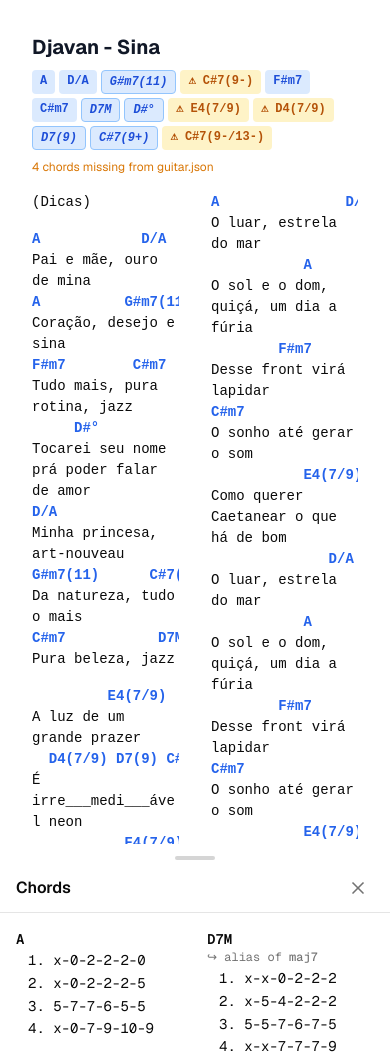
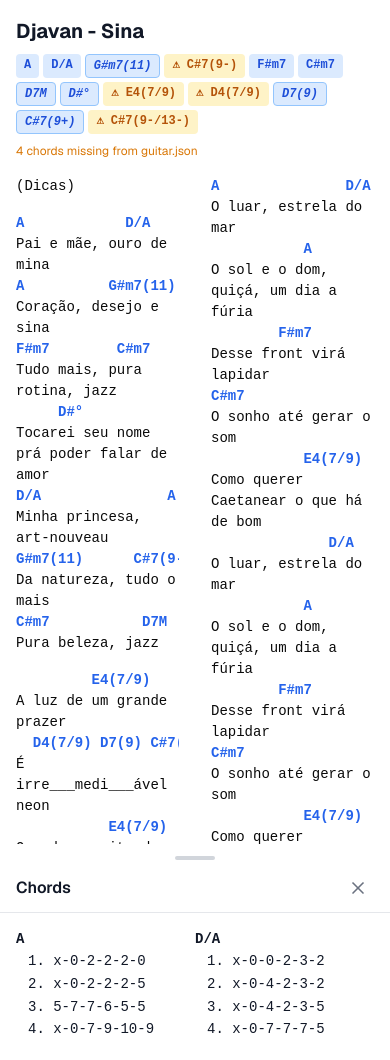
Before and after one commit to carlosvelosos/cifra-manager, a Next.js app: page /cifra-manager/artists/djavan/sina in a window 390 px wide. After the commit the page ends 1028 px from the top, so only its background shows below. Built offline with nearby package versions, Linux system fonts and the light colour scheme.

Commit message:
fix: replace Tailwind/CSS-var classes with inline styles in AppShell, ChordsPanel, FloatingMenu (iOS 10 Safari compat)

```diff
--- a/app/AppShell.tsx
+++ b/app/AppShell.tsx
@@ -7,12 +7,13 @@
   const { showChordsPanel } = useChords();
 
   return (
-    <div className="overflow-hidden">
+    <div style={{ overflow: "hidden" }}>
       {/* Page content — CSS transition slides up when chords panel opens */}
       <div
-        className={`relative min-h-screen chords-panel-transition${showChordsPanel ? " chords-panel-open" : ""}`}
+        className={`chords-panel-transition${showChordsPanel ? " chords-panel-open" : ""}`}
+        style={{ position: "relative", minHeight: "100vh" }}
       >
-        <main className="p-4">{children}</main>
+        <main>{children}</main>
       </div>
 
       {/* Chords panel — slides up from below */}
--- a/components/chords-panel.tsx
+++ b/components/chords-panel.tsx
@@ -4,8 +4,6 @@
 import { X } from "lucide-react";
 import { useChords } from "@/lib/chords-context";
 import { formatChordPosition } from "@/lib/chord-position-loader";
-
-const SWIPE_CLOSE_THRESHOLD = 80; // px downward drag to dismiss
 
 export default function ChordsPanel() {
   const {
@@ -25,58 +23,140 @@
 
   return (
     <div
-      className={`fixed inset-0 z-40 bg-background flex flex-col chords-panel-slide${showChordsPanel ? " chords-panel-slide-open" : ""}`}
-      style={{ pointerEvents: showChordsPanel ? "auto" : "none" }}
+      className={`chords-panel-slide${showChordsPanel ? " chords-panel-slide-open" : ""}`}
+      style={{
+        position: "fixed",
+        top: 0,
+        right: 0,
+        bottom: 0,
+        left: 0,
+        zIndex: 40,
+        backgroundColor: "#ffffff",
+        display: "flex",
+        flexDirection: "column",
+        pointerEvents: showChordsPanel ? "auto" : "none",
+      }}
     >
-      <div className="sticky top-0 z-10 bg-background border-b flex flex-col items-center pt-3 pb-2 px-4 shrink-0 cursor-grab active:cursor-grabbing">
+      {/* Sticky header */}
+      <div
+        style={{
+          position: "sticky",
+          top: 0,
+          zIndex: 10,
+          backgroundColor: "#ffffff",
+          borderBottom: "1px solid #e5e7eb",
+          display: "flex",
+          flexDirection: "column",
+          alignItems: "center",
+          paddingTop: "12px",
+          paddingBottom: "8px",
+          paddingLeft: "16px",
+          paddingRight: "16px",
+          flexShrink: 0,
+        }}
+      >
         {/* Drag handle pill */}
-        <div className="w-10 h-1 rounded-full bg-muted-foreground/30 mb-3" />
-        <div className="w-full flex items-center justify-between">
-          <span className="text-base font-semibold text-foreground">
+        <div
+          style={{
+            width: "40px",
+            height: "4px",
+            borderRadius: "9999px",
+            backgroundColor: "#d1d5db",
+            marginBottom: "12px",
+          }}
+        />
+        <div
+          style={{
+            width: "100%",
+            display: "flex",
+            alignItems: "center",
+            justifyContent: "space-between",
+          }}
+        >
+          <span
+            style={{ fontSize: "1rem", fontWeight: "600", color: "#111827" }}
+          >
             Chords
           </span>
           <button
             onClick={() => setShowChordsPanel(false)}
-            className="p-1.5 rounded-lg hover:bg-muted transition-colors"
             aria-label="Close chords panel"
+            style={{
+              padding: "6px",
+              borderRadius: "8px",
+              border: "none",
+              backgroundColor: "transparent",
+              cursor: "pointer",
+              color: "#6b7280",
+              display: "flex",
+              alignItems: "center",
+              justifyContent: "center",
+            }}
           >
-            <X className="w-5 h-5 text-muted-foreground" />
+            <X style={{ width: "20px", height: "20px" }} />
           </button>
         </div>
       </div>
 
       {/* Scrollable body */}
-      <div ref={scrollRef} className="flex-1 overflow-auto p-4 pb-28">
+      <div
+        ref={scrollRef}
+        style={{
+          flex: 1,
+          overflowY: "auto",
+          padding: "16px",
+          paddingBottom: "112px",
+        }}
+      >
         {chordsWithPositions.length > 0 ? (
-          <div className="columns-2 sm:columns-3 md:columns-4 gap-x-6">
+          <div style={{ display: "flex", flexWrap: "wrap" }}>
             {chordsWithPositions.map((chord) => (
               <div
                 key={chord.name}
-                className="break-inside-avoid mb-5 font-mono text-sm"
+                style={{
+                  width: "50%",
+                  marginBottom: "20px",
+                  fontFamily: "monospace",
+                  fontSize: "0.875rem",
+                  boxSizing: "border-box",
+                  paddingRight: "16px",
+                }}
               >
-                {/* Chord name */}
-                <div className="font-semibold text-foreground">
+                <div style={{ fontWeight: "600", color: "#111827" }}>
                   {chord.name}
                 </div>
-                {/* Alias annotation */}
                 {chord.resolvedAlias && (
-                  <div className="text-xs text-muted-foreground mb-0.5">
+                  <div
+                    style={{
+                      fontSize: "0.75rem",
+                      color: "#6b7280",
+                      marginBottom: "2px",
+                    }}
+                  >
                     ↪ alias of{" "}
-                    <span className="font-mono font-medium">
+                    <span
+                      style={{
+                        fontFamily: "monospace",
+                        fontWeight: "500",
+                      }}
+                    >
                       {chord.resolvedAlias}
                     </span>
                   </div>
                 )}
-                {/* Positions */}
                 {chord.positions.length === 0 ? (
-                  <div className="text-muted-foreground pl-3">
+                  <div style={{ color: "#6b7280", paddingLeft: "12px" }}>
                     (no positions found)
                   </div>
                 ) : (
                   chord.positions.map((pos, idx) => (
                     <div
                       key={idx}
-                      className="text-foreground pl-3 leading-relaxed"
+                      style={{
+                        color: "#111827",
+                        paddingLeft: "12px",
+                        lineHeight: "1.625",
+                      }}
                     >
                       {idx + 1}. {formatChordPosition(pos)}
                     </div>
@@ -86,31 +166,63 @@
             ))}
           </div>
         ) : (
-          <p className="text-sm text-muted-foreground">
+          <p style={{ fontSize: "0.875rem", color: "#6b7280" }}>
             No chords available for this song.
           </p>
         )}
 
         {/* Missing chords warning */}
         {missingChords.length > 0 && (
-          <div className="mt-6 pt-4 border-t border-amber-200 dark:border-amber-800">
-            <p className="text-xs font-semibold text-amber-600 dark:text-amber-400 mb-2">
+          <div
+            style={{
+              marginTop: "24px",
+              paddingTop: "16px",
+              borderTop: "1px solid #fde68a",
+            }}
+          >
+            <p
+              style={{
+                fontSize: "0.75rem",
+                fontWeight: "600",
+                color: "#d97706",
+                marginBottom: "8px",
+              }}
+            >
               ⚠️ Missing from guitar.json
             </p>
-            <div className="flex flex-wrap gap-1.5">
+            <div style={{ display: "flex", flexWrap: "wrap" }}>
               {missingChords.map((name) => (
                 <span
                   key={name}
-                  className="inline-block px-2 py-0.5 rounded bg-amber-100 dark:bg-amber-900/40 text-amber-700 dark:text-amber-300 text-xs font-mono font-semibold"
+                  style={{
+                    display: "inline-block",
+                    padding: "2px 8px",
+                    borderRadius: "4px",
+                    backgroundColor: "#fef3c7",
+                    color: "#b45309",
+                    fontSize: "0.75rem",
+                    fontFamily: "monospace",
+                    fontWeight: "600",
+                    marginRight: "6px",
+                    marginBottom: "6px",
+                  }}
                 >
                   {name}
                 </span>
               ))}
             </div>
-            <p className="text-xs text-muted-foreground mt-2">
+            <p
+              style={{
+                fontSize: "0.75rem",
+                color: "#6b7280",
+                marginTop: "8px",
+              }}
+            >
               Add these to{" "}
-              <code className="font-mono">lib/chords/guitar.json</code> to see
-              their fingering positions.
+              <code style={{ fontFamily: "monospace" }}>
+                lib/chords/guitar.json
+              </code>{" "}
+              to see their fingering positions.
             </p>
           </div>
         )}
--- a/components/floating-menu.tsx
+++ b/components/floating-menu.tsx
@@ -1,15 +1,14 @@
 "use client";
 
 import { Home, Settings, User, Music } from "lucide-react";
-import { ExpandableTabs } from "@/components/ui/expandable-tabs";
-import { useRouter, usePathname } from "next/navigation";
+import Link from "next/link";
+import { usePathname } from "next/navigation";
 import { useState, useRef } from "react";
 import { useOnClickOutside } from "usehooks-ts";
 import { useHighlightSettings } from "@/lib/highlight-context";
 import { useChords } from "@/lib/chords-context";
 
 export default function FloatingMenu() {
-  const router = useRouter();
   const pathname = usePathname();
   const {
     tabHighlightEnabled,
@@ -33,158 +32,252 @@
     setShowSettingsMenu(false);
   });
 
-  // Extract artist slug from pathname for "Artist" navigation button
   const pathParts = pathname.split("/");
-  const artist = pathParts[1] === "artists" && pathParts[2] ? pathParts[2] : "";
-
-  // Show chords/artist/home tabs only on song pages (depth > 3)
+  const artist =
+    pathParts[1] === "artists" && pathParts[2] ? pathParts[2] : "";
   const isOnSongPage = pathParts.length > 3;
 
-  const handleTabChange = (index: number | null) => {
-    if (index === null) return;
-
-    if (isOnSongPage) {
-      // tabs: [Chords(0), separator(1), Artist(2), Home(3), Settings(4)]
-      if (index === 0) {
-        setShowChordsPanel(!showChordsPanel);
-      } else if (index === 2) {
-        router.push(`/artists/${artist}`);
-      } else if (index === 3) {
-        router.push("/");
-      } else if (index === 4) {
-        setShowSettingsMenu(!showSettingsMenu);
-      }
-    } else {
-      // tabs: [Home(0), Settings(1)]
-      if (index === 0) {
-        router.push("/");
-      } else if (index === 1) {
-        setShowSettingsMenu(!showSettingsMenu);
-      }
-    }
+  const iconBtn: React.CSSProperties = {
+    display: "flex",
+    alignItems: "center",
+    justifyContent: "center",
+    width: "44px",
+    height: "40px",
+    border: "none",
+    borderRadius: "12px",
+    backgroundColor: "transparent",
+    cursor: "pointer",
+    color: "#6b7280",
+    padding: 0,
+    textDecoration: "none",
   };
 
-  const tabs = isOnSongPage
-    ? [
-        { title: "Chords", icon: Music },
-        { type: "separator" as const },
-        { title: "Artist", icon: User },
-        { title: "Home", icon: Home },
-        { title: "Settings", icon: Settings },
-      ]
-    : [
-        { title: "Home", icon: Home },
-        { title: "Settings", icon: Settings },
-      ];
+  const ToggleRow = ({
+    label,
+    on,
+    toggle,
+    color,
+  }: {
+    label: string;
+    on: boolean;
+    toggle: () => void;
+    color: string;
+  }) => (
+    <div
+      style={{
+        display: "flex",
+        alignItems: "center",
+        justifyContent: "space-between",
+        marginBottom: "8px",
+      }}
+    >
+      <span style={{ fontSize: "0.875rem", color: "#6b7280" }}>{label}</span>
+      <button
+        onClick={toggle}
+        style={{
+          padding: "2px 12px",
+          fontSize: "0.75rem",
+          borderRadius: "9999px",
+          border: "none",
+          cursor: "pointer",
+          backgroundColor: on ? color : "#f3f4f6",
+          color: on ? "#ffffff" : "#6b7280",
+        }}
+      >
+        {on ? "ON" : "OFF"}
+      </button>
+    </div>
+  );
 
   return (
-    <div className="fixed bottom-6 left-1/2 transform -translate-x-1/2 z-50">
-      <div className="relative flex flex-col items-center">
-        {/* Settings Menu */}
+    <div
+      style={{
+        position: "fixed",
+        bottom: "24px",
+        left: "50%",
+        WebkitTransform: "translateX(-50%)",
+        transform: "translateX(-50%)",
+        zIndex: 50,
+        display: "flex",
+        flexDirection: "column",
+        alignItems: "center",
+      }}
+    >
+      {/* Settings panel */}
       {showSettingsMenu && (
         <div
           ref={settingsMenuRef}
-            className="absolute bottom-full mb-4 right-0 bg-background border rounded-2xl shadow-lg p-4 min-w-64"
+          style={{
+            position: "absolute",
+            bottom: "100%",
+            right: 0,
+            marginBottom: "16px",
+            backgroundColor: "#ffffff",
+            border: "1px solid #e5e7eb",
+            borderRadius: "16px",
+            boxShadow: "0 4px 16px rgba(0,0,0,0.12)",
+            padding: "16px",
+            minWidth: "256px",
+          }}
         >
-            <div className="space-y-3">
-              <div className="text-sm font-medium text-foreground mb-3">
+          <div
+            style={{
+              fontSize: "0.875rem",
+              fontWeight: "600",
+              color: "#111827",
+              marginBottom: "12px",
+            }}
+          >
             Settings
           </div>
 
-              {/* Highlight controls */}
-              <div className="space-y-2 pb-3 border-b">
-                <div className="text-xs font-medium text-foreground mb-2">
+          {/* Highlight section */}
+          <div
+            style={{
+              borderBottom: "1px solid #e5e7eb",
+              paddingBottom: "12px",
+              marginBottom: "12px",
+            }}
+          >
+            <div
+              style={{
+                fontSize: "0.75rem",
+                fontWeight: "600",
+                color: "#111827",
+                marginBottom: "8px",
+              }}
+            >
               Highlight Features
             </div>
-                <div className="flex items-center justify-between">
-                  <span className="text-sm text-muted-foreground">
-                    Tab blocks
-                  </span>
-                  <button
-                    onClick={() => setTabHighlightEnabled(!tabHighlightEnabled)}
-                    className={`px-3 py-1 text-xs rounded-full transition-colors ${tabHighlightEnabled ? "bg-red-500 text-white" : "bg-muted text-muted-foreground"}`}
-                  >
-                    {tabHighlightEnabled ? "ON" : "OFF"}
-                  </button>
-                </div>
-                <div className="flex items-center justify-between">
-                  <span className="text-sm text-muted-foreground">
-                    Parte sections
-                  </span>
-                  <button
-                    onClick={() =>
-                      setParteHighlightEnabled(!parteHighlightEnabled)
-                    }
-                    className={`px-3 py-1 text-xs rounded-full transition-colors ${parteHighlightEnabled ? "bg-blue-500 text-white" : "bg-muted text-muted-foreground"}`}
-                  >
-                    {parteHighlightEnabled ? "ON" : "OFF"}
-                  </button>
-                </div>
-                <div className="flex items-center justify-between">
-                  <span className="text-sm text-muted-foreground">
-                    Bracket sections
-                  </span>
-                  <button
-                    onClick={() =>
+            <ToggleRow
+              label="Tab blocks"
+              on={tabHighlightEnabled}
+              toggle={() => setTabHighlightEnabled(!tabHighlightEnabled)}
+              color="#ef4444"
+            />
+            <ToggleRow
+              label="Parte sections"
+              on={parteHighlightEnabled}
+              toggle={() => setParteHighlightEnabled(!parteHighlightEnabled)}
+              color="#3b82f6"
+            />
+            <ToggleRow
+              label="Bracket sections"
+              on={bracketHighlightEnabled}
+              toggle={() =>
                 setBracketHighlightEnabled(!bracketHighlightEnabled)
               }
-                    className={`px-3 py-1 text-xs rounded-full transition-colors ${bracketHighlightEnabled ? "bg-green-500 text-white" : "bg-muted text-muted-foreground"}`}
-                  >
-                    {bracketHighlightEnabled ? "ON" : "OFF"}
-                  </button>
-                </div>
+              color="#22c55e"
+            />
           </div>
 
-              {/* Hide controls */}
-              <div className="space-y-2 pb-3 border-b">
-                <div className="text-xs font-medium text-foreground mb-2">
+          {/* Hide section */}
+          <div
+            style={{
+              borderBottom: "1px solid #e5e7eb",
+              paddingBottom: "12px",
+              marginBottom: "12px",
+            }}
+          >
+            <div
+              style={{
+                fontSize: "0.75rem",
+                fontWeight: "600",
+                color: "#111827",
+                marginBottom: "8px",
+              }}
+            >
               Hide Lines
             </div>
-                <div className="flex items-center justify-between">
-                  <span className="text-sm text-muted-foreground">
-                    Hide tab blocks
-                  </span>
-                  <button
-                    onClick={() => setTabHideEnabled(!tabHideEnabled)}
-                    className={`px-3 py-1 text-xs rounded-full transition-colors ${tabHideEnabled ? "bg-red-500 text-white" : "bg-muted text-muted-foreground"}`}
-                  >
-                    {tabHideEnabled ? "ON" : "OFF"}
-                  </button>
-                </div>
-                <div className="flex items-center justify-between">
-                  <span className="text-sm text-muted-foreground">
-                    Hide parte sections
-                  </span>
-                  <button
-                    onClick={() => setParteHideEnabled(!parteHideEnabled)}
-                    className={`px-3 py-1 text-xs rounded-full transition-colors ${parteHideEnabled ? "bg-blue-500 text-white" : "bg-muted text-muted-foreground"}`}
-                  >
-                    {parteHideEnabled ? "ON" : "OFF"}
-                  </button>
-                </div>
-                <div className="flex items-center justify-between">
-                  <span className="text-sm text-muted-foreground">
-                    Hide bracket sections
-                  </span>
-                  <button
-                    onClick={() => setBracketHideEnabled(!bracketHideEnabled)}
-                    className={`px-3 py-1 text-xs rounded-full transition-colors ${bracketHideEnabled ? "bg-green-500 text-white" : "bg-muted text-muted-foreground"}`}
-                  >
-                    {bracketHideEnabled ? "ON" : "OFF"}
-                  </button>
-                </div>
+            <ToggleRow
+              label="Hide tab blocks"
+              on={tabHideEnabled}
+              toggle={() => setTabHideEnabled(!tabHideEnabled)}
+              color="#ef4444"
+            />
+            <ToggleRow
+              label="Hide parte sections"
+              on={parteHideEnabled}
+              toggle={() => setParteHideEnabled(!parteHideEnabled)}
+              color="#3b82f6"
+            />
+            <ToggleRow
+              label="Hide bracket sections"
+              on={bracketHideEnabled}
+              toggle={() => setBracketHideEnabled(!bracketHideEnabled)}
+              color="#22c55e"
+            />
           </div>
 
           <button
             onClick={() => setShowSettingsMenu(false)}
-                className="w-full text-left text-sm text-muted-foreground hover:text-foreground transition-colors p-2 rounded-lg hover:bg-muted"
+            style={{
+              width: "100%",
+              textAlign: "left",
+              fontSize: "0.875rem",
+              color: "#6b7280",
+              background: "none",
+              border: "none",
+              cursor: "pointer",
+              padding: "8px",
+              borderRadius: "8px",
+            }}
           >
             Close
           </button>
         </div>
-          </div>
       )}
-        <ExpandableTabs tabs={tabs} onChange={handleTabChange} />
+
+      {/* Tab bar */}
+      <div
+        style={{
+          display: "flex",
+          alignItems: "center",
+          backgroundColor: "#ffffff",
+          border: "1px solid #e5e7eb",
+          borderRadius: "16px",
+          padding: "4px",
+          boxShadow: "0 2px 8px rgba(0,0,0,0.1)",
+        }}
+      >
+        {isOnSongPage && (
+          <>
+            <button
+              onClick={() => setShowChordsPanel(!showChordsPanel)}
+              style={iconBtn}
+              aria-label="Toggle chords panel"
+            >
+              <Music size={20} />
+            </button>
+            <div
+              style={{
+                width: "1px",
+                height: "24px",
+                backgroundColor: "#e5e7eb",
+                marginLeft: "2px",
+                marginRight: "2px",
+              }}
+              aria-hidden="true"
+            />
+            <Link
+              href={`/artists/${artist}`}
+              style={iconBtn}
+              aria-label="Go to artist page"
+            >
+              <User size={20} />
+            </Link>
+          </>
+        )}
+        <Link href="/" style={iconBtn} aria-label="Go to home page">
+          <Home size={20} />
+        </Link>
+        <button
+          onClick={() => setShowSettingsMenu(!showSettingsMenu)}
+          style={iconBtn}
+          aria-label="Toggle settings menu"
+        >
+          <Settings size={20} />
+        </button>
       </div>
     </div>
   );
```
Lines whose indentation alone changed are shown as unchanged.
